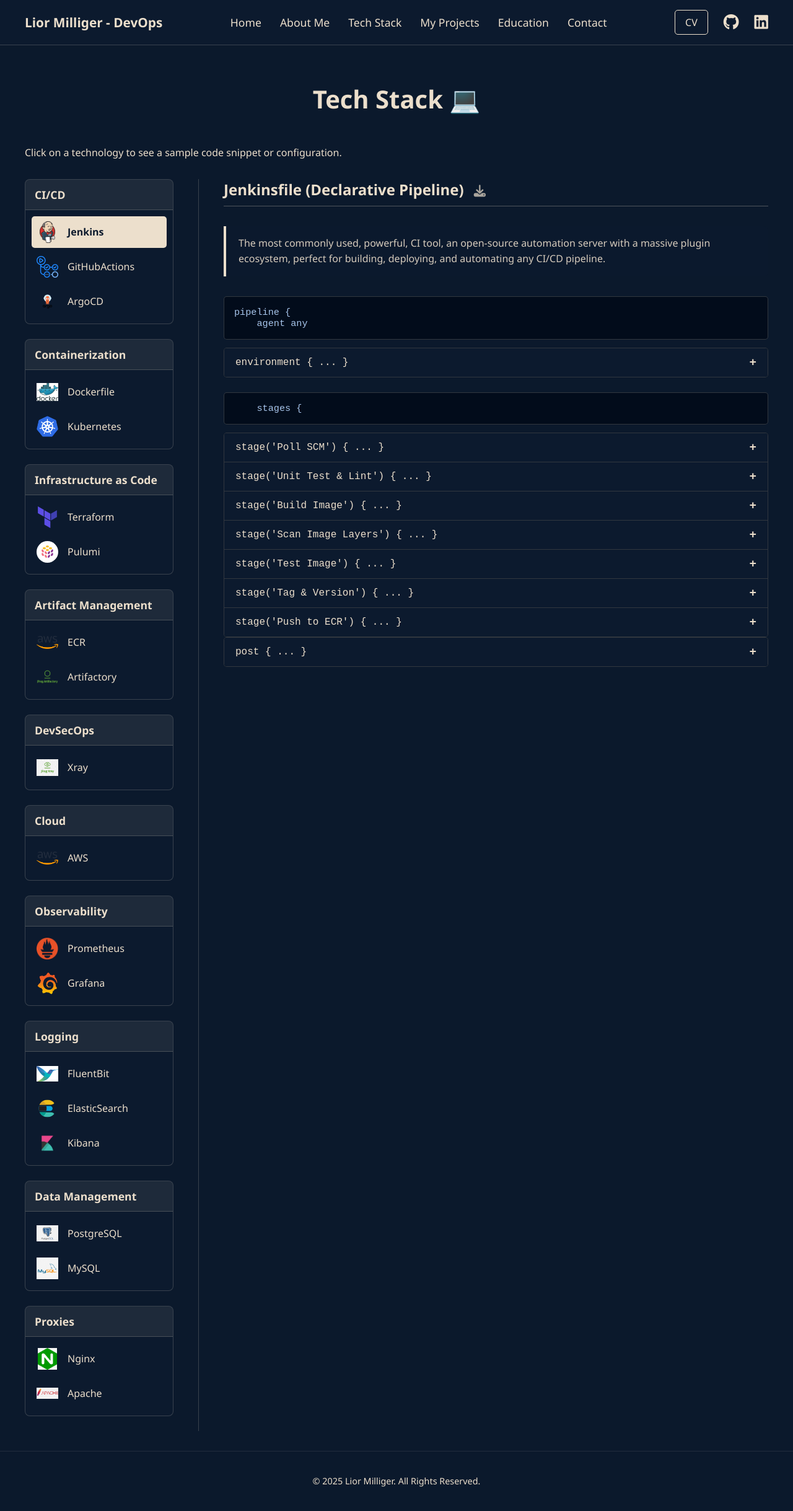
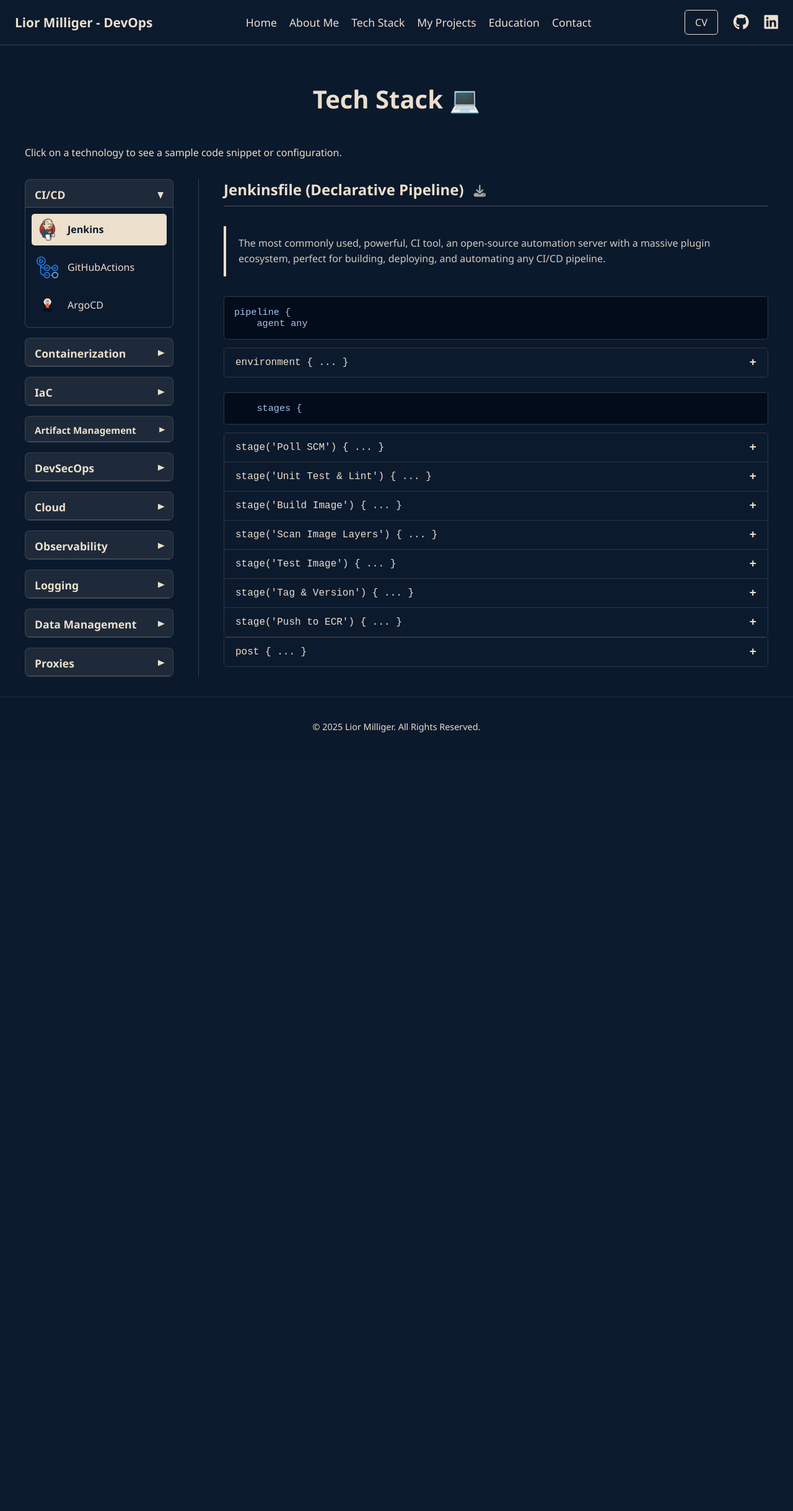
Before and after one commit to liormilliger/mywebsite-app, a Flask app: page /tech-in-action in a window 1280 px wide. Shown: the whole page at 62% size. After the commit the page ends 1182 px from the top, so only its background shows below. Run offline with Flask 3, Linux system fonts and the light colour scheme.

Commit message:
Minimizing menubar topics spaces

```diff
--- a/app/static/css/style.css
+++ b/app/static/css/style.css
@@ -15,10 +15,10 @@ nav {
     display: flex;
     justify-content: space-between;
     align-items: center;
-    padding: 1rem 2.5rem;
+    padding: 1rem 1.5rem;
     background-color: #0c1a2e;
     border-bottom: 1px solid rgba(236, 223, 204, 0.2);
-    position: relative; /* Added for mobile menu positioning */
+    position: relative;
 }
 
 nav a {
@@ -40,7 +40,7 @@ nav a {
 
 .nav-menu-links {
     display: flex;
-    gap: 30px;
+    gap: 20px;
     font-size: 1.1rem;
 }
 
@@ -141,21 +136,25 @@ footer {
 /* --- STYLES FOR TECH STACK PAGE --- */
 .tech-container {
     display: flex;
-    gap: 2.5rem; /* Increased gap */
+    gap: 2.5rem;
     margin-top: 2rem;
     text-align: left;
 }
 
+/* MODIFIED: Changed the container to a flex column to use 'gap' for precise spacing */
 .tech-list {
-    flex: 0 0 240px; /* Make the left menu narrower and fixed-width */
+    flex: 0 0 240px;
     border-right: 1px solid rgba(236, 223, 204, 0.2);
-    padding-right: 2.5rem; /* Increased padding */
+    padding-right: 2.5rem;
+    display: flex;
+    flex-direction: column;
+    gap: 0.5rem; /* This now controls the minimal space between frames */
 }
 
 .tech-category-frame {
     border: 1px solid rgba(236, 223, 204, 0.2);
     border-radius: 8px;
-    margin-bottom: 1.5rem;
+    margin-bottom: 0; /* MODIFIED: Removed margin now that the parent container uses 'gap' */
     background-color: #0c1a2e;
     overflow: hidden;
 }
@@ -168,6 +167,10 @@ footer {
     background-color: rgba(236, 223, 204, 0.08);
     border-bottom: 1px solid rgba(236, 223, 204, 0.2);
     color: #ECDFCC;
+}
+
+.tech-category-title.long-title {
+    font-size: 0.95rem;
 }
 
 .tech-category-content {
--- /dev/null
+++ b/app/templates/snippets/AWS_ECR.html
@@ -0,0 +1,10 @@
+<h3>AWS CLI Command</h3>
+<pre><code># List all S3 buckets in your account
+aws s3 ls
+
+# Create a new EC2 instance
+aws ec2 run-instances \
+    --image-id ami-0c55b159cbfafe1f0 \
+    --count 1 \
+    --instance-type t2.micro \
+    --key-name MyKeyPair</code></pre>
--- a/app/templates/tech.html
+++ b/app/templates/tech.html
@@ -3,6 +3,49 @@
 {% block title %}Tech Stack - Lior Milliger{% endblock %}
 
 {% block content %}
+<style>
+    /* The grid properties for a 2-column layout have been removed.
+    The categories will now stack vertically in a single column by default.
+    */
+    .tech-list {
+        /* We can add a gap between the frames if desired */
+        display: flex;
+        flex-direction: column;
+        gap: 1rem;
+    }
+
+    /* Makes the category titles look clickable and adds a dropdown icon */
+    .tech-category-title {
+        cursor: pointer;
+        user-select: none; /* Prevents text from being highlighted on click */
+        display: flex;
+        justify-content: space-between;
+        align-items: center;
+        padding-bottom: 0.5rem; /* Adds some spacing below the title */
+    }
+
+    /* The dropdown icon (arrow) */
+    .tech-category-title::after {
+        content: '▼'; /* Down arrow for "open" state */
+        font-size: 0.8em;
+        margin-left: 10px;
+        transition: transform 0.2s ease-in-out;
+    }
+
+    /* Rotates the arrow when the category is collapsed */
+    .tech-category-title.collapsed::after {
+        transform: rotate(-90deg); /* Right arrow for "closed" state */
+    }
+
+    /* Ensures the tech links inside the dropdown are displayed correctly */
+    .tech-category-content {
+        display: flex; /* Or your original display property */
+        flex-wrap: wrap;
+        gap: 10px;
+    }
+
+</style>
+
 <div class="page-content">
     <h1>Tech Stack 💻</h1>
     <p>Click on a technology to see a sample code snippet or configuration.</p>
@@ -42,23 +85,19 @@
             </div>
 
             <div class="tech-category-frame">
-                <h4 class="tech-category-title">Infrastructure as Code</h4>
+                <h4 class="tech-category-title">IaC</h4>
                 <div class="tech-category-content">
                     <a href="#" class="tech-link" data-target="terraform" title="Infrastructure as Code tool">
                         <img src="{{ url_for('static', filename='images/tech/terraform.svg') }}" alt="Terraform Logo" class="tech-icon">
                         <span class="tech-link-text">Terraform</span>
                     </a>
-                    <a href="#" class="tech-link" data-target="pulumi" title="Modern Infrastructure as Code">
-                        <img src="{{ url_for('static', filename='images/tech/Pulumi.svg') }}" alt="Pulumi Logo" class="tech-icon">
-                        <span class="tech-link-text">Pulumi</span>
-                    </a>
                 </div>
             </div>
 
             <div class="tech-category-frame">
-                <h4 class="tech-category-title">Artifact Management</h4>
+                <h4 class="tech-category-title long-title">Artifact Management</h4>
                 <div class="tech-category-content">
-                    <a href="#" class="tech-link" data-target="aws" title="Amazon Elastic Container Registry">
+                    <a href="#" class="tech-link" data-target="aws-ecr" title="Amazon Elastic Container Registry">
                         <img src="{{ url_for('static', filename='images/tech/AWS.svg.png') }}" alt="ECR Logo" class="tech-icon">
                         <span class="tech-link-text">ECR</span>
                     </a>
@@ -157,7 +196,7 @@
             <div id="docker" class="tech-content-panel" style="display: none;">{% include 'snippets/Dockerfile.html' %}</div>
             <div id="kubernetes" class="tech-content-panel" style="display: none;">{% include 'snippets/Kubernetes.html' %}</div>
             <div id="terraform" class="tech-content-panel" style="display: none;">{% include 'snippets/Terraform.html' %}</div>
-            <div id="pulumi" class="tech-content-panel" style="display: none;">{% include 'snippets/Pulumi.html' %}</div>
+            <div id="aws-ecr" class="tech-content-panel" style="display: none;">{% include 'snippets/AWS_ECR.html' %}</div>
             <div id="artifactory" class="tech-content-panel" style="display: none;">{% include 'snippets/artifactory.html' %}</div>
             <div id="xray" class="tech-content-panel" style="display: none;">{% include 'snippets/Xray.html' %}</div>
             <div id="aws" class="tech-content-panel" style="display: none;">{% include 'snippets/AWS.html' %}</div>
@@ -176,38 +215,79 @@
 
 <script>
 document.addEventListener('DOMContentLoaded', function() {
+    // --- Get all necessary elements from the page ---
     const techLinks = document.querySelectorAll('.tech-link');
     const contentPanels = document.querySelectorAll('.tech-content-panel');
+    const categoryTitles = document.querySelectorAll('.tech-category-title');
 
-        // Logic for Toggling Content Panels (Right Side)
+    // --- Logic for Dropdown Categories ---
+    categoryTitles.forEach(title => {
+        title.addEventListener('click', function() {
+            // Find the content div right after the title
+            const content = this.nextElementSibling;
+
+            // Toggle 'collapsed' class to change the arrow icon via CSS
+            this.classList.toggle('collapsed');
+
+            // Toggle the visibility of the content
+            if (this.classList.contains('collapsed')) {
+                content.style.display = 'none';
+            } else {
+                content.style.display = 'flex'; // Use 'flex' to show the tech links
+            }
+        });
+    });
+
+    // --- Logic for showing content on the right when a tech link is clicked ---
     techLinks.forEach(link => {
         link.addEventListener('click', function(event) {
             event.preventDefault();
             const targetId = this.getAttribute('data-target');
 
-                // Hide all panels and remove active class from all links
+            // Make only the clicked link 'active'
+            techLinks.forEach(l => l.classList.remove('active'));
+            this.classList.add('active');
+
+            // Show only the corresponding content panel
             contentPanels.forEach(panel => panel.style.display = 'none');
-                techLinks.forEach(l => l.classList.remove('active'));
-
-                // Show the target panel and add active class to the clicked link
             const targetPanel = document.getElementById(targetId);
             if (targetPanel) {
                 targetPanel.style.display = 'block';
             }
-                this.classList.add('active');
         });
     });
 
-        // Initially, hide all panels and then show the one corresponding to the default active link
+    // --- Function to set the initial state of the page on load ---
+    function initializePage() {
+        // 1. Hide all content panels on the right
+        contentPanels.forEach(panel => panel.style.display = 'none');
+
+        // 2. Find the link that should be active by default (the one with the 'active' class)
         const activeLink = document.querySelector('.tech-link.active');
-        contentPanels.forEach(panel => panel.style.display = 'none');
+
+        // 3. Show its corresponding content panel
         if (activeLink) {
             const activeTargetId = activeLink.getAttribute('data-target');
-            const activePanel = document.getElementById(activeTargetId);
-            if (activePanel) {
-                activePanel.style.display = 'block';
+            document.getElementById(activeTargetId).style.display = 'block';
         }
+
+        // 4. Collapse all categories except the one containing the active link
+        categoryTitles.forEach(title => {
+            const content = title.nextElementSibling;
+            // If the content div contains the active link, keep it open
+            if (activeLink && content.contains(activeLink)) {
+                content.style.display = 'flex';
+                title.classList.remove('collapsed');
+            } else {
+                // Otherwise, hide it and mark the title as collapsed
+                content.style.display = 'none';
+                title.classList.add('collapsed');
             }
+        });
+    }
+
+    // Run the initialization function when the page is ready
+    initializePage();
 });
 </script>
 {% endblock %}
```
Also changed, not shown: other parts of app/static/css/style.css (+46 -69 lines). Lines whose indentation alone changed are shown as unchanged.
